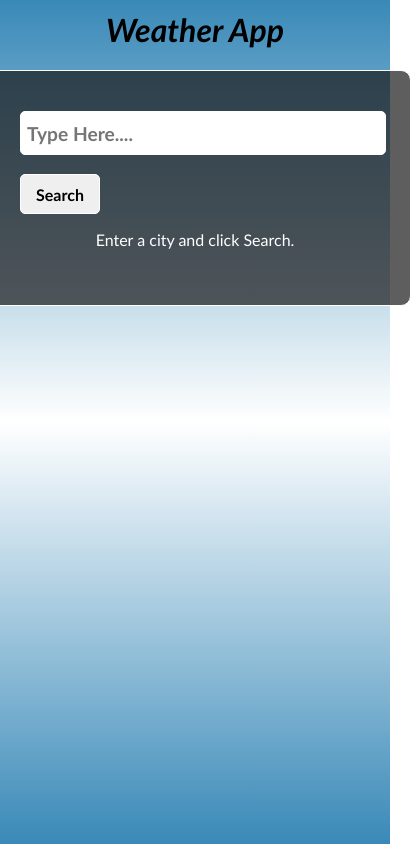
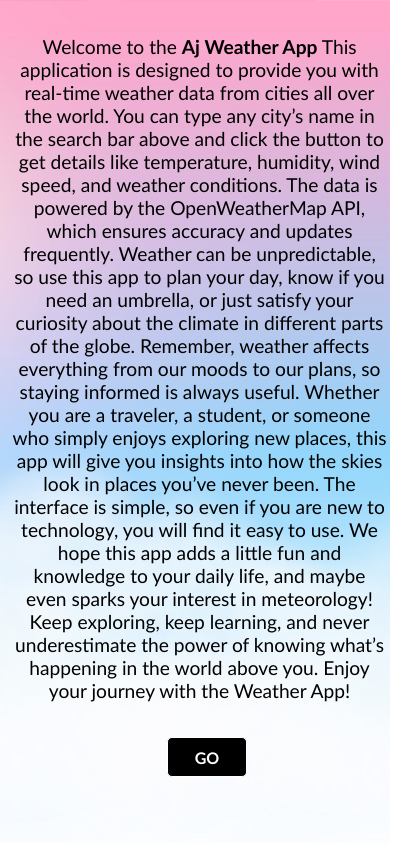
Before and after one commit to ajara809/weather-app, a React (Vite) app: page / in a window 390 px wide. Shown: the whole page, 411 px wide, since content can reach past the window. Built offline with nearby package versions, Linux system fonts and the light colour scheme.

Commit message:
Updated forecast page with Bootstrap grid and responsive CSS

```diff
--- a/src/App.jsx
+++ b/src/App.jsx
@@ -1,5 +1,6 @@
 import Weather from './Weather.jsx'
 import Forecast from './Forecast.jsx'
+import Intro from './Intro.jsx'
 import { BrowserRouter,Routes,Route } from 'react-router-dom'
 
 function App() {
@@ -8,7 +9,8 @@
     <>
       <BrowserRouter>
         <Routes>
-          <Route path='/' element={<Weather />} />
+          <Route path='/' element={<Intro />} />
+          <Route path='/weather' element={<Weather />} />
           <Route path='/forecast' element={<Forecast />} />
         </Routes>
       </BrowserRouter>
--- /dev/null
+++ b/src/Intro.jsx
@@ -0,0 +1,44 @@
+import "bootstrap/dist/css/bootstrap-grid.min.css";
+import './styles/intro.css'
+import { useNavigate } from "react-router-dom";
+
+function Intro() {
+
+    const navigate = useNavigate();
+
+    const handlebutton = () =>{
+        navigate('/weather')
+    }
+
+    return (
+        <>
+            <div className="container-fluid" id="container-i">
+                <div className="row">
+                    <div className="col-lg-12 col-md-12 col-sm-12 mt-3">
+                        <p>
+                            Welcome to the <strong>Aj Weather App</strong> This application is designed to provide you with real-time
+                            weather data from cities all over the world. You can type any city’s name in the search bar
+                            above and click the button to get details like temperature, humidity, wind speed, and
+                            weather conditions. The data is powered by the OpenWeatherMap API, which ensures
+                            accuracy and updates frequently. Weather can be unpredictable, so use this app to plan
+                            your day, know if you need an umbrella, or just satisfy your curiosity about the climate
+                            in different parts of the globe. Remember, weather affects everything from our moods
+                            to our plans, so staying informed is always useful. Whether you are a traveler, a student,
+                            or someone who simply enjoys exploring new places, this app will give you insights into
+                            how the skies look in places you’ve never been. The interface is simple, so even if you
+                            are new to technology, you will find it easy to use. We hope this app adds a little fun
+                            and knowledge to your daily life, and maybe even sparks your interest in meteorology!
+                            Keep exploring, keep learning, and never underestimate the power of knowing what’s
+                            happening in the world above you. Enjoy your journey with the Weather App!
+                        </p>
+                    </div>
+                    <div className="col-lg-4 col-md-6 col-sm-12 mt-3" >
+                        <button onClick={handlebutton}>GO</button>
+                    </div>
+                </div>
+            </div>
+        </>
+    )
+}
+
+export default Intro
--- /dev/null
+++ b/src/styles/intro.css
@@ -0,0 +1,23 @@
+#container-i p{
+    font-family: 'Gill Sans', 'Gill Sans MT', Calibri, 'Trebuchet MS', sans-serif;
+    font-size: larger;
+    margin-right: 15px;
+}
+
+#container-i button{
+    background-color: black;
+    color: white;
+}
+
+#container-i{
+    background: url('../assets/bac_2.jpg') center center scroll;
+    background-repeat: no-repeat;
+    background-size: cover;
+    min-height: 100vh;
+    text-align: center;
+}
+body,html{
+    overflow-x: hidden;
+    margin: 0;
+    padding: 0;
+}
--- a/src/styles/weather.css
+++ b/src/styles/weather.css
@@ -131,4 +131,5 @@
   display: flex;
   flex-direction:column;
   align-items: center;
+
 }
```
Also changed, not shown: src/assets/bac_2.jpg (added), src/assets/back_1.jpg (added).
